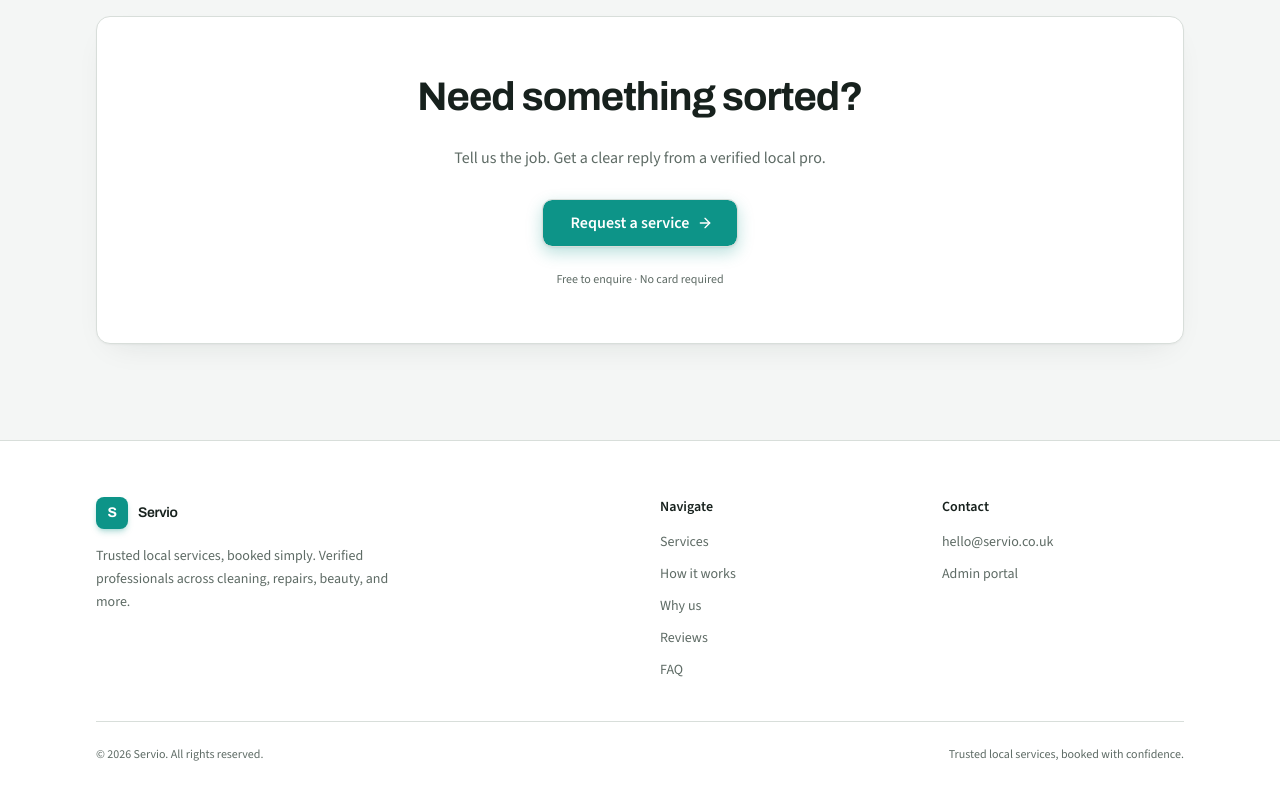
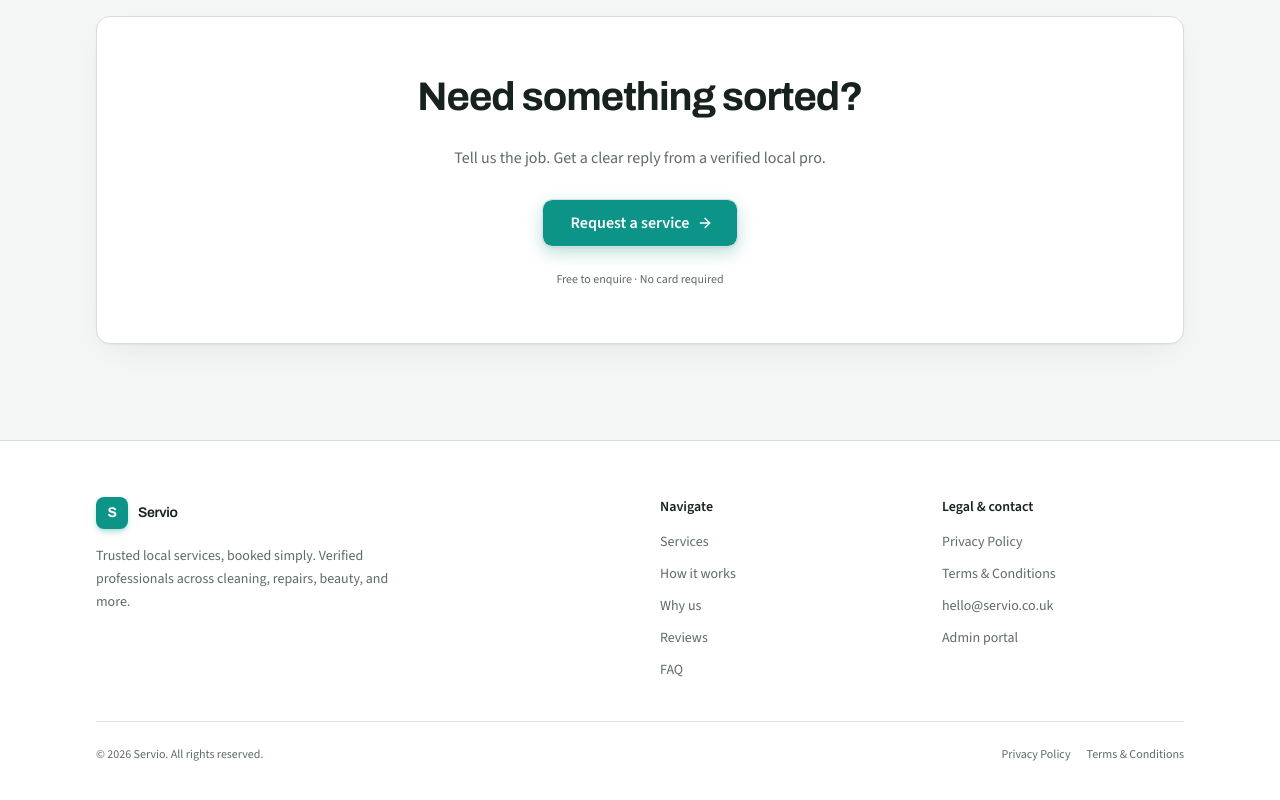
Before and after one commit to Haseeb-takween/demo-project, a Next.js app: page / in a window 1280 px wide. Shown: the part 4505-5305 px from the top of the page. Built offline with nearby package versions, Linux system fonts and the light colour scheme.

Commit message:
Enhance navigation and footer components by replacing anchor tags with Link components for improved routing, and add legal links to the footer for better user access to Privacy Policy and Terms & Conditions.

```diff
--- a/app/api/admin/submissions/[id]/route.ts
+++ b/app/api/admin/submissions/[id]/route.ts
@@ -26,7 +26,8 @@ export async function DELETE(request: NextRequest, context: RouteContext) {
 		}
 
 		return NextResponse.json({ success: true });
-	} catch {
+	} catch (error) {
+		console.error("[admin/submissions DELETE] Error:", error);
 		return NextResponse.json(
 			{ error: "Failed to delete submission" },
 			{ status: 500 },
@@ -60,7 +61,8 @@ export async function PATCH(request: NextRequest, context: RouteContext) {
 		}
 
 		return NextResponse.json(updated);
-	} catch {
+	} catch (error) {
+		console.error("[admin/submissions PATCH] Error:", error);
 		return NextResponse.json(
 			{ error: "Failed to update submission" },
 			{ status: 500 },
--- a/app/api/admin/submissions/route.ts
+++ b/app/api/admin/submissions/route.ts
@@ -11,11 +11,20 @@ export async function GET(request: NextRequest) {
 	}
 
 	try {
+		if (!process.env.MONGODB_URI) {
+			console.error("[admin/submissions] MONGODB_URI is not set");
+			return NextResponse.json(
+				{ error: "Server misconfigured: database" },
+				{ status: 500 },
+			);
+		}
+
 		await connectDB();
 		const submissions = await Submission.find().sort({ createdAt: -1 }).lean();
 
 		return NextResponse.json(submissions);
-	} catch {
+	} catch (error) {
+		console.error("[admin/submissions] Error:", error);
 		return NextResponse.json(
 			{ error: "Failed to load submissions" },
 			{ status: 500 },
--- a/app/components/EnquiryDialog.tsx
+++ b/app/components/EnquiryDialog.tsx
@@ -1,6 +1,7 @@
 'use client';
 
 import { useEffect, useState } from 'react';
+import Link from 'next/link';
 import { useForm, Controller } from 'react-hook-form';
 import { zodResolver } from '@hookform/resolvers/zod';
 import { z } from 'zod';
@@ -359,7 +360,21 @@ export function EnquiryDialog({ open, onOpenChange, presetService }: EnquiryDial
                   )}
                 </Button>
                 <p className="mt-2 m-0 text-center text-xs text-muted-foreground">
-                  Free to enquire · No payment required
+                  Free to enquire · No payment required. By sending, you agree to our{' '}
+                  <Link
+                    href="/privacy"
+                    className="underline underline-offset-2 hover:text-foreground"
+                  >
+                    Privacy Policy
+                  </Link>{' '}
+                  and{' '}
+                  <Link
+                    href="/terms"
+                    className="underline underline-offset-2 hover:text-foreground"
+                  >
+                    Terms
+                  </Link>
+                  .
                 </p>
               </div>
             </form>
--- a/app/components/Footer.tsx
+++ b/app/components/Footer.tsx
@@ -3,11 +3,16 @@ import { Container } from './Section';
 import { BrandMark } from './BrandMark';
 
 const navLinks = [
-  { href: '#services', label: 'Services' },
-  { href: '#how-it-works', label: 'How it works' },
-  { href: '#about', label: 'Why us' },
-  { href: '#testimonials', label: 'Reviews' },
-  { href: '#faq', label: 'FAQ' },
+  { href: '/#services', label: 'Services' },
+  { href: '/#how-it-works', label: 'How it works' },
+  { href: '/#about', label: 'Why us' },
+  { href: '/#testimonials', label: 'Reviews' },
+  { href: '/#faq', label: 'FAQ' },
+];
+
+const legalLinks = [
+  { href: '/privacy', label: 'Privacy Policy' },
+  { href: '/terms', label: 'Terms & Conditions' },
 ];
 
 export function Footer() {
@@ -35,27 +40,37 @@ export function Footer() {
             <ul className="flex flex-col gap-2" role="list">
               {navLinks.map(({ href, label }) => (
                 <li key={href}>
-                  <a
+                  <Link
                     href={href}
                     className="text-sm text-muted-foreground hover:text-foreground transition-colors focus-visible:outline-none focus-visible:ring-2 focus-visible:ring-ring rounded"
                   >
                     {label}
-                  </a>
+                  </Link>
                 </li>
               ))}
             </ul>
           </nav>
 
           <div>
-            <p className="text-sm font-semibold text-foreground mb-3">Contact</p>
+            <p className="text-sm font-semibold text-foreground mb-3">Legal & contact</p>
             <ul className="flex flex-col gap-2" role="list">
+              {legalLinks.map(({ href, label }) => (
+                <li key={href}>
+                  <Link
+                    href={href}
+                    className="text-sm text-muted-foreground hover:text-foreground transition-colors focus-visible:outline-none focus-visible:ring-2 focus-visible:ring-ring rounded"
+                  >
+                    {label}
+                  </Link>
+                </li>
+              ))}
               <li>
-                <a
+                <Link
                   href="mailto:hello@servio.co.uk"
                   className="text-sm text-muted-foreground hover:text-foreground transition-colors focus-visible:outline-none focus-visible:ring-2 focus-visible:ring-ring rounded"
                 >
                   hello@servio.co.uk
-                </a>
+                </Link>
               </li>
               <li>
                 <Link
@@ -73,9 +88,17 @@ export function Footer() {
           <p className="text-xs text-muted-foreground">
             &copy; {new Date().getFullYear()} Servio. All rights reserved.
           </p>
-          <p className="text-xs text-muted-foreground">
-            Trusted local services, booked with confidence.
-          </p>
+          <nav aria-label="Legal" className="flex flex-wrap items-center justify-center gap-x-4 gap-y-1">
+            {legalLinks.map(({ href, label }) => (
+              <Link
+                key={href}
+                href={href}
+                className="text-xs text-muted-foreground hover:text-foreground transition-colors focus-visible:outline-none focus-visible:ring-2 focus-visible:ring-ring rounded"
+              >
+                {label}
+              </Link>
+            ))}
+          </nav>
         </div>
       </Container>
     </footer>
--- a/app/components/Navbar.tsx
+++ b/app/components/Navbar.tsx
@@ -15,11 +15,11 @@ import {
 import { BrandMark } from './BrandMark';
 
 const links = [
-  { href: '#services', label: 'Services' },
-  { href: '#how-it-works', label: 'How it works' },
-  { href: '#about', label: 'Why us' },
-  { href: '#testimonials', label: 'Reviews' },
-  { href: '#faq', label: 'FAQ' },
+  { href: '/#services', label: 'Services', id: 'services' },
+  { href: '/#how-it-works', label: 'How it works', id: 'how-it-works' },
+  { href: '/#about', label: 'Why us', id: 'about' },
+  { href: '/#testimonials', label: 'Reviews', id: 'testimonials' },
+  { href: '/#faq', label: 'FAQ', id: 'faq' },
 ];
 
 function openEnquiry() {
@@ -35,7 +35,7 @@ export function Navbar() {
   const borderOpacity = useTransform(scrollY, [30, 80], [0, 1]);
 
   useEffect(() => {
-    const ids = links.map((l) => l.href.slice(1));
+    const ids = links.map((l) => l.id);
     const observers = ids.map((id) => {
       const el = document.getElementById(id);
       if (!el) return null;
@@ -70,12 +70,11 @@ export function Navbar() {
         </Link>
 
         <ul className="hidden md:flex items-center gap-0.5" role="list">
-          {links.map(({ href, label }) => {
-            const id = href.slice(1);
+          {links.map(({ href, label, id }) => {
             const active = activeSection === id;
             return (
               <li key={href}>
-                <a
+                <Link
                   href={href}
                   data-active={active ? 'true' : undefined}
                   className={`nav-link-underline px-3 py-1.5 text-sm font-medium transition-colors focus-visible:outline-none focus-visible:ring-2 focus-visible:ring-ring rounded-md ${
@@ -83,7 +82,7 @@ export function Navbar() {
                   }`}
                 >
                   {label}
-                </a>
+                </Link>
               </li>
             );
           })}
@@ -117,13 +116,13 @@ export function Navbar() {
                 <ul className="flex flex-col gap-1" role="list">
                   {links.map(({ href, label }) => (
                     <li key={href}>
-                      <a
+                      <Link
                         href={href}
                         onClick={() => setSheetOpen(false)}
                         className="flex px-4 py-3 text-base font-medium rounded-lg text-foreground hover:bg-muted transition-colors"
                       >
                         {label}
-                      </a>
+                      </Link>
                     </li>
                   ))}
                 </ul>
--- a/app/page.tsx
+++ b/app/page.tsx
@@ -1,4 +1,5 @@
 import type { Metadata } from 'next';
+import Link from 'next/link';
 import { Navbar } from './components/Navbar';
 import { Hero } from './components/Hero';
 import { Services } from './components/Services';
@@ -28,12 +29,12 @@ export default function LandingPage() {
     <>
       <Navbar />
       <main id="main-content">
-        <a
+        <Link
           href="#main-content"
           className="sr-only focus:not-sr-only focus:fixed focus:top-4 focus:left-4 focus:z-[100] focus:rounded-lg focus:bg-primary focus:px-4 focus:py-2 focus:text-primary-foreground focus:text-sm"
         >
           Skip to main content
-        </a>
+        </Link>
 
         <Hero />
         <Services />
```
